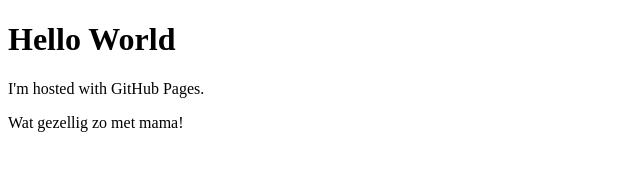
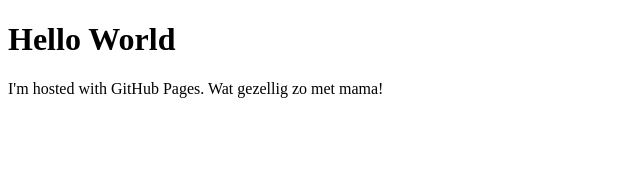
Before and after one commit to PimvRingelenstijn/PimvRingelenstijn.github.io, a plain HTML site: page index.html in a window 1280 px wide. Shown: the whole page, without its empty margins (0-640 px from the left). Drawn offline with Linux system fonts and the light colour scheme.

Commit message:
Update index.html

```diff
--- a/index.html
+++ b/index.html
@@ -2,7 +2,6 @@
 <html>
 <body>
 <h1>Hello World</h1>
-<p>I'm hosted with GitHub Pages.</p>
-<p>Wat gezellig zo met mama!</p>
+<p>I'm hosted with GitHub Pages. Wat gezellig zo met mama!</p>
 </body>
 </html>
```
